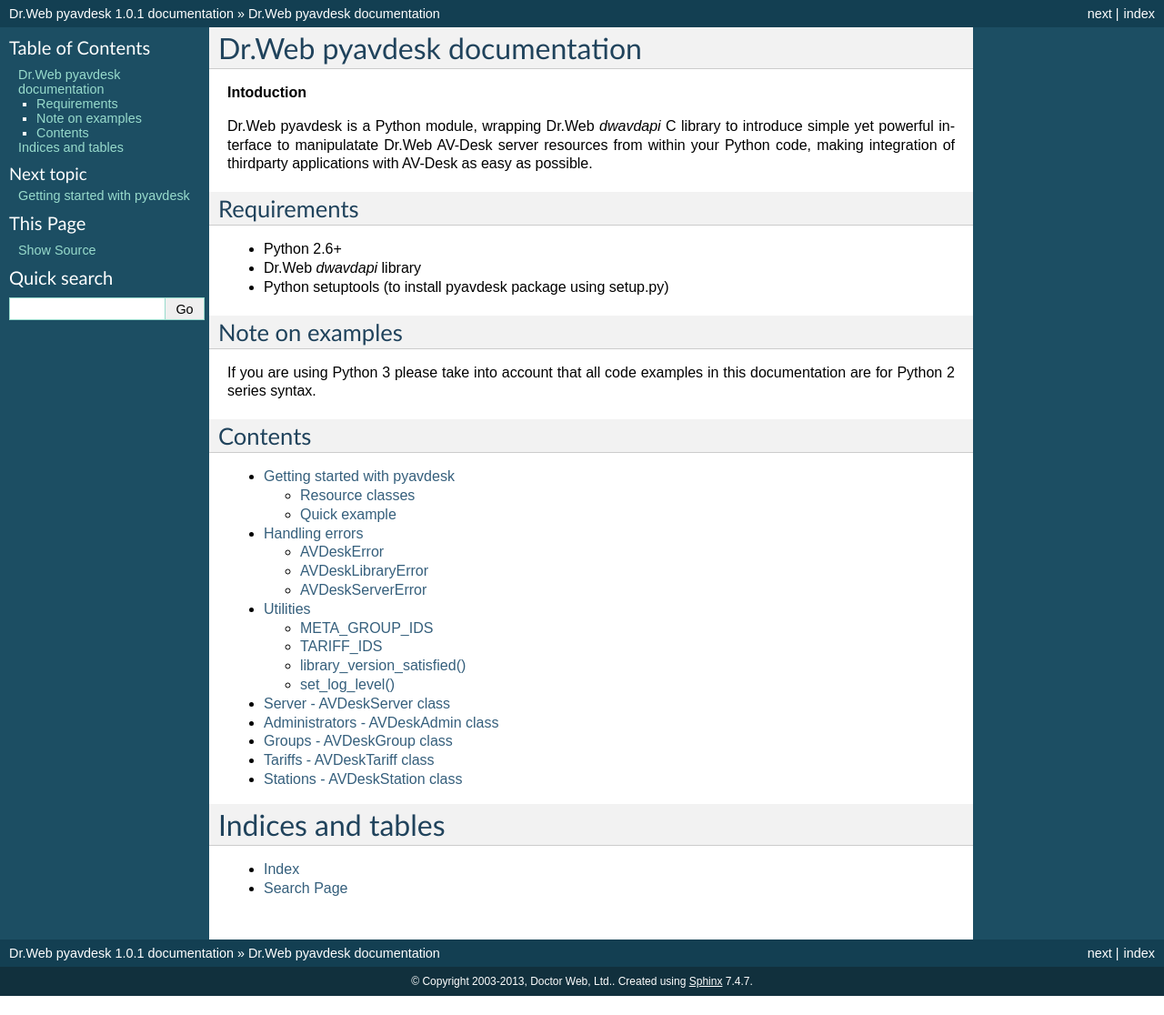
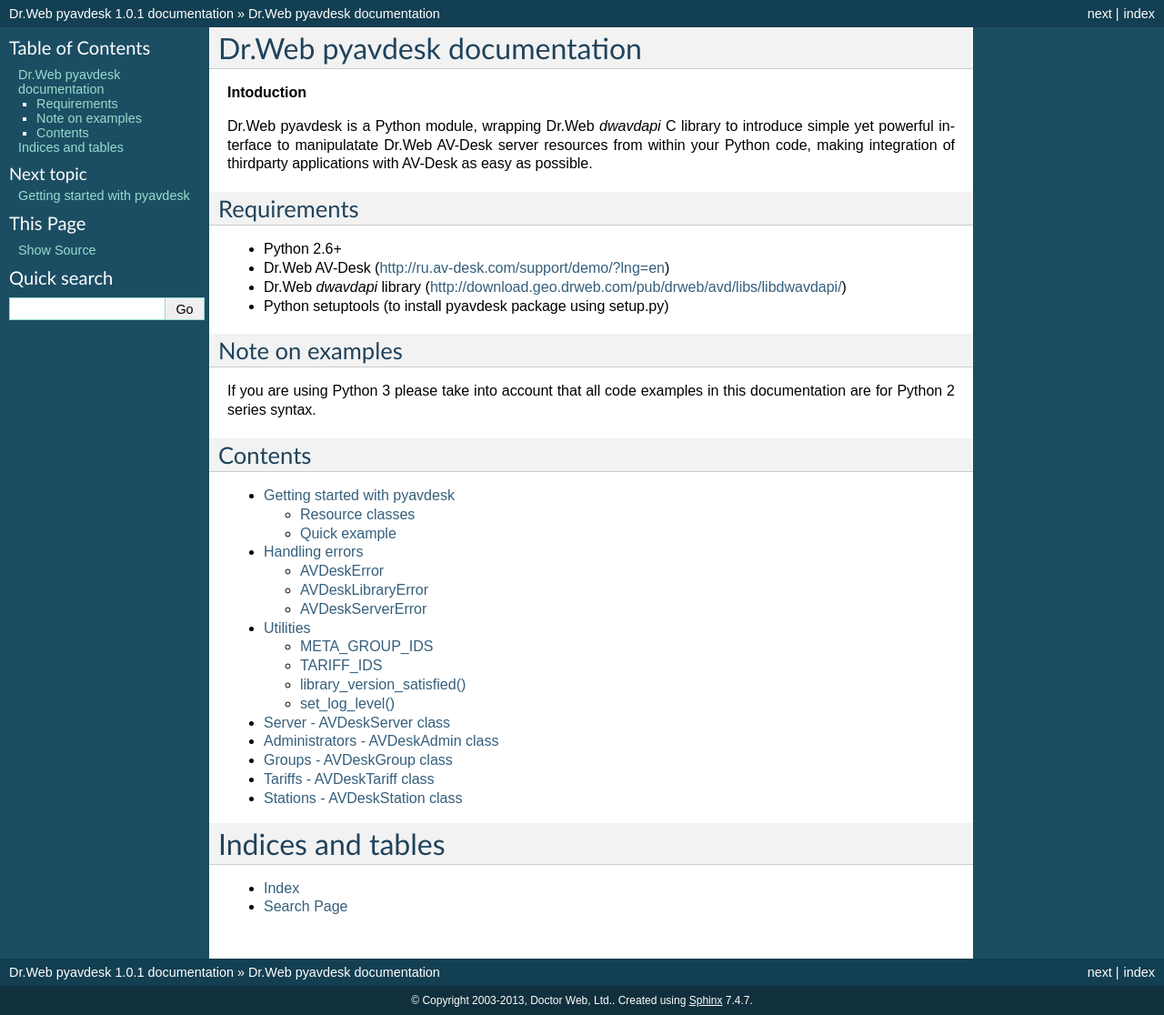
Before and after one commit to DoctorWebLtd/pyavdesk, a Sphinx documentation site: the page built from docs/source/index.rst, in a window 1280 px wide. Shown: the whole page at 91% size. Built offline with Sphinx 7.4.7, drawn with Linux system fonts in a browser that asks for light colours; before the commit the page ends 1095 px from its top, so only the background shows below that.

Commit message:
Links added into docs.

```diff
--- a/docs/source/index.rst
+++ b/docs/source/index.rst
@@ -14,7 +14,8 @@
 ------------
 
 * Python 2.6+
-* Dr.Web *dwavdapi* library
+* Dr.Web AV-Desk (http://ru.av-desk.com/support/demo/?lng=en)
+* Dr.Web *dwavdapi* library (http://download.geo.drweb.com/pub/drweb/avd/libs/libdwavdapi/)
 * Python setuptools (to install pyavdesk package using setup.py)
 
 
```
Also changed, not shown: README.rst (+9 -0 lines).
